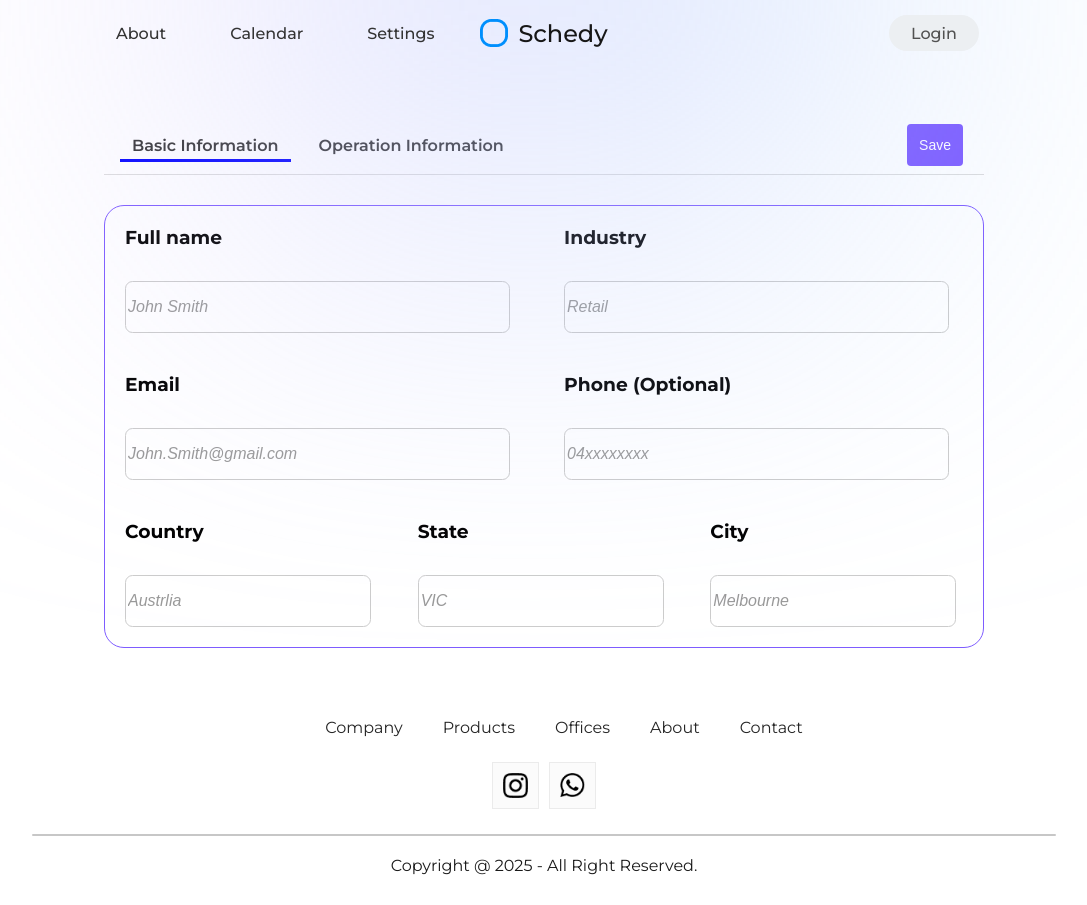
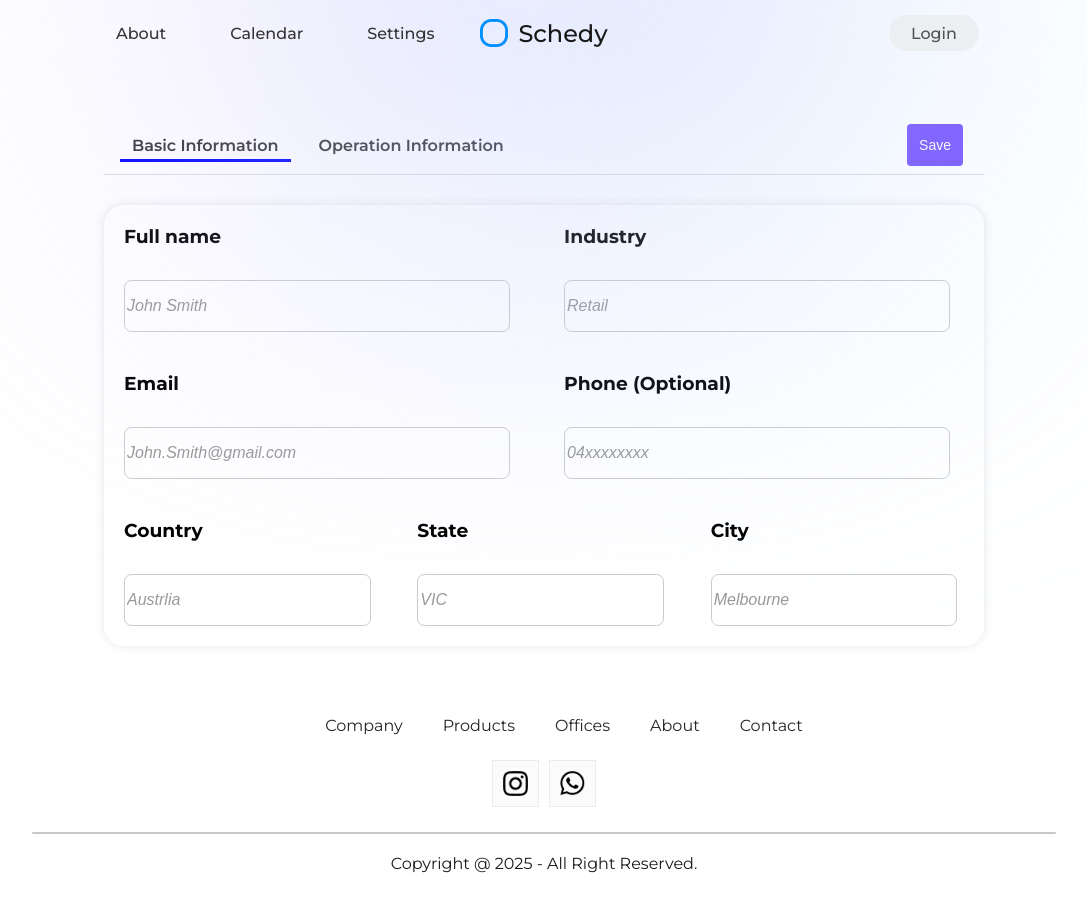
Before and after one commit to JunyIIIChen/Schedy, a React (Create React App) app in the folder frontend/: page /settings in a window 1280 px wide. Shown: the whole page, without its empty margins (96-1183 px from the left). Built offline with nearby package versions, Linux system fonts and the light colour scheme; the HTML template or start-up script is replaced by a standard one.

Commit message:
css changes

```diff
--- a/frontend/src/Pages/CSS/Operation.css
+++ b/frontend/src/Pages/CSS/Operation.css
@@ -4,6 +4,7 @@
   margin: 20px auto;
   padding: 20px;
   box-shadow: 0 0 10px rgba(0, 0, 0, 0.1);
+  border-radius: 20px;
 }
 
 .schedule-table {
--- a/frontend/src/Pages/CSS/Settings.css
+++ b/frontend/src/Pages/CSS/Settings.css
@@ -13,7 +13,7 @@
 .inputform{
   /*display: flex;*/
   margin-top: 30px;
-  border: 1px solid #7E5CFF;
+  box-shadow: 0 0 10px rgba(0, 0, 0, 0.1);
   border-radius: 20px;
 }
 
```
